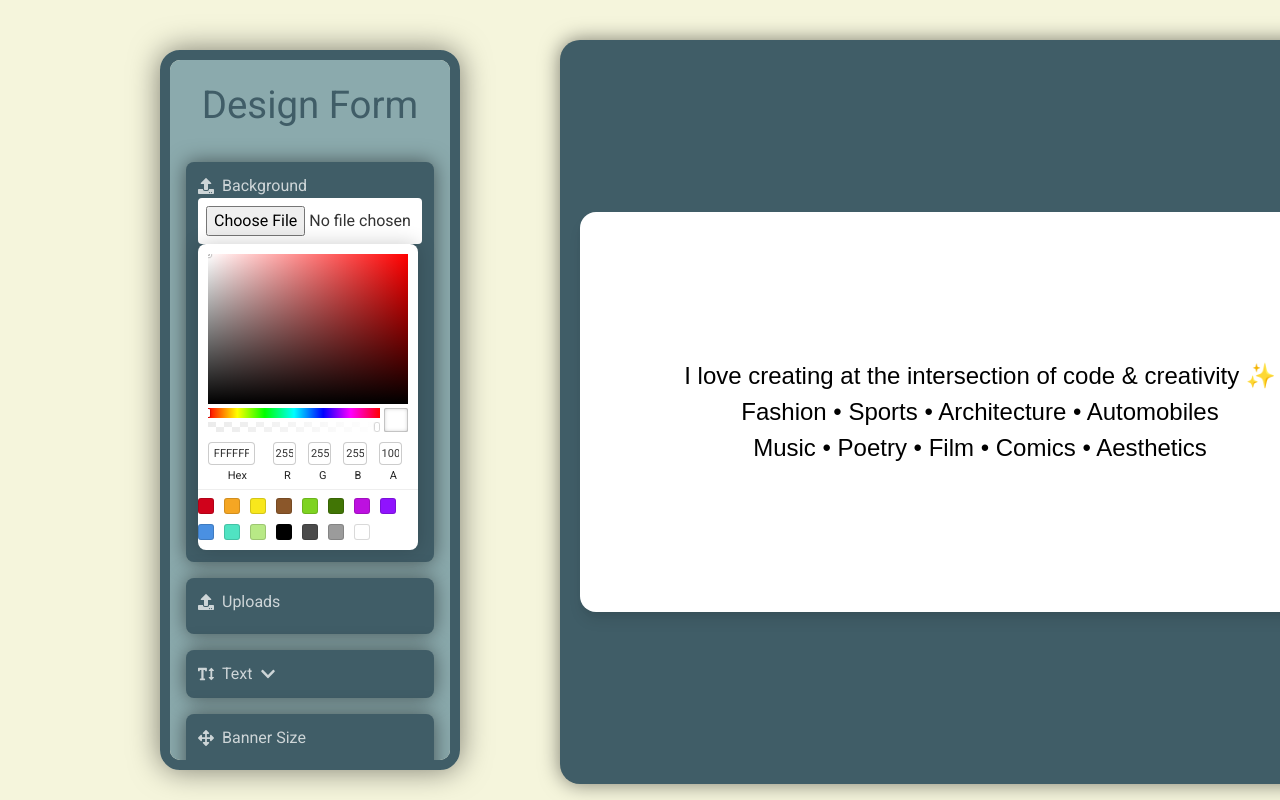
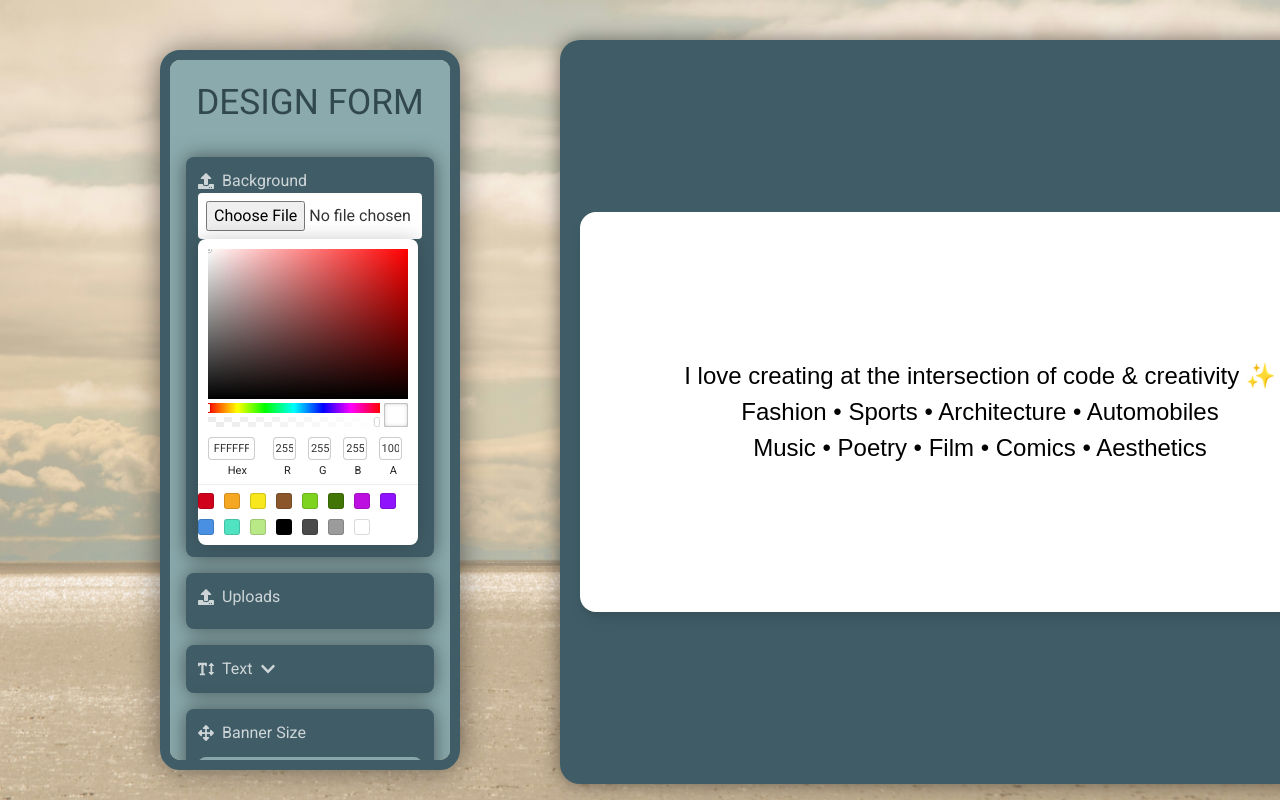
Before and after one commit to AdelekeVanessa/Frontend-Web-App-for-Interactive-Banner-Design, a React (Vite) app: page / in a window 1280 px wide. Built offline with nearby package versions, Linux system fonts and the light colour scheme; a web font is replaced by a local one.

Commit message:
Changes: Added new files and made changes

```diff
--- a/src/App.css
+++ b/src/App.css
@@ -14,8 +14,9 @@ body,
   width: 100%;
   display: flex;
   font-family: "Roboto", sans-serif;
-  background: beige;
+  background: url("public/Images/default 12.jpg") no-repeat center center fixed;
   position: fixed;
+  background-size: cover;
 }
 
 /* =============== Main Container =============== */
@@ -54,10 +55,10 @@ body,
 }
 
 .sidebar h2 {
-  font-size: 2.4rem;
+  font-size: 2.2rem;
   text-align: center;
   margin-bottom: 12px;
-  color: #405d67;
+  color: #31484f;
 }
 
 /* =============== Banner Size Controls =============== */
@@ -138,6 +139,7 @@ body,
 .tool-section:hover {
   background: #cecece;
   color: #405d67;
+  transform: scale(1.1);
 }
 
 .tool-section label {
@@ -208,7 +210,7 @@ select {
 }
 
 .upload-thumbnail:hover {
-  transform: scale(1.1);
+  transform: scale(1.2);
   box-shadow: 0 0 10px rgba(0, 0, 0, 0.3);
 }
 
--- a/src/components/InteractiveBanner.jsx
+++ b/src/components/InteractiveBanner.jsx
@@ -119,7 +119,7 @@ const InteractiveBanner = () => {
     <div className="interactive-container">
       {/* Sidebar Form */}
       <div className="sidebar">
-        <h2>Design Form</h2>
+        <h2>DESIGN FORM</h2>
 
         {/* Background Upload */}
         <div className="tool-section">
```
Also changed, not shown: public/Images/default 12.jpg (added), 1 other file (tests, documents, lock files or other folders).
